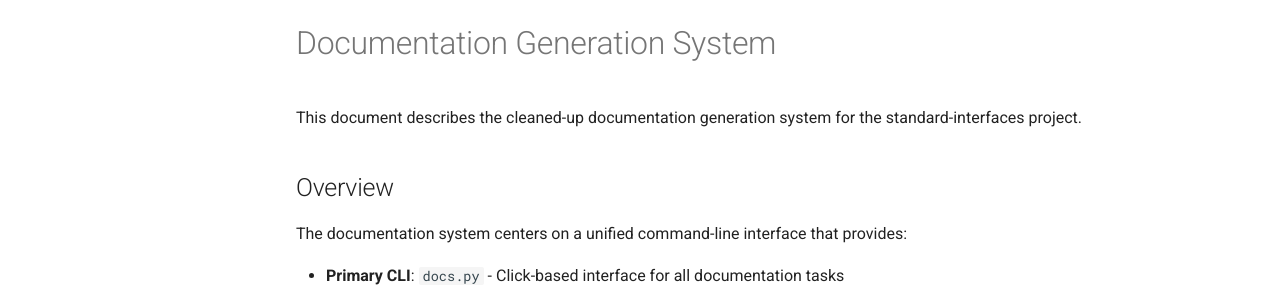
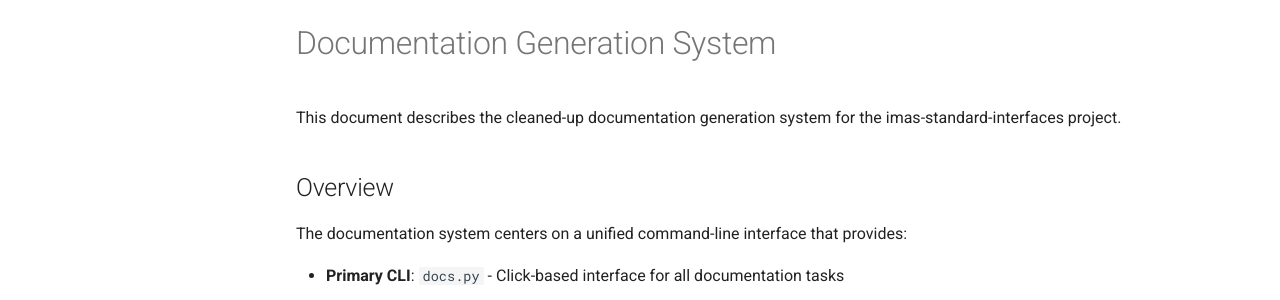
Before and after one commit to iterorganization/imas-standard-interfaces, an MkDocs documentation site: the page built from docs/documentation-system.md, in a window 1280 px wide and 900 px high. Shown: the part 123-423 px from the top of the window. Built offline with MkDocs 1.6.1 and Material for MkDocs 9.7.7, drawn with Linux system fonts in a browser that asks for light colours; comment, search, counter and statistics services are not loaded; the version menu is left out.

Commit message:
rename project ims-standard-interfaces

```diff
--- a/docs/documentation-system.md
+++ b/docs/documentation-system.md
@@ -1,6 +1,6 @@
 # Documentation Generation System
 
-This document describes the cleaned-up documentation generation system for the standard-interfaces project.
+This document describes the cleaned-up documentation generation system for the imas-standard-interfaces project.
 
 ## Overview
 
--- a/pyproject.toml
+++ b/pyproject.toml
@@ -3,7 +3,7 @@
 build-backend = "hatchling.build"
 
 [project]
-name = "standard-interfaces"
+name = "imas-standard-interfaces"
 dynamic = ["version"]
 description = "NetCDF schemas and examples for tokamak data interfaces"
 readme = "README.md"
@@ -61,7 +61,7 @@
 libnetcdf = "*" # Provides ncgen utility for CDL to NetCDF conversion
 
 [tool.pixi.pypi-dependencies]
-standard-interfaces = { path = ".", editable = true }
+imas-standard-interfaces = { path = ".", editable = true }
 imas-standard-names = { path = "../imas-standard-names" }
 
 [tool.uv.sources]
--- a/standard_interfaces/__init__.py
+++ b/standard_interfaces/__init__.py
@@ -12,6 +12,6 @@
     try:
         from importlib.metadata import version
 
-        __version__ = version("standard-interfaces")
+        __version__ = version("imas-standard-interfaces")
     except Exception:
         __version__ = "unknown"
--- a/standard_interfaces/_version.py
+++ b/standard_interfaces/_version.py
@@ -17,5 +17,5 @@
 __version_tuple__: VERSION_TUPLE
 version_tuple: VERSION_TUPLE
 
-__version__ = version = '0.1.1.dev0+gc277dab.d20250617'
-__version_tuple__ = version_tuple = (0, 1, 1, 'dev0', 'gc277dab.d20250617')
+__version__ = version = '0.1.1.dev1+g3aab0c4.d20250617'
+__version_tuple__ = version_tuple = (0, 1, 1, 'dev1', 'g3aab0c4.d20250617')
```
Also changed, not shown: README.md (+3 -3 lines), docs/development.md (+1 -1 lines), 7 other files.
